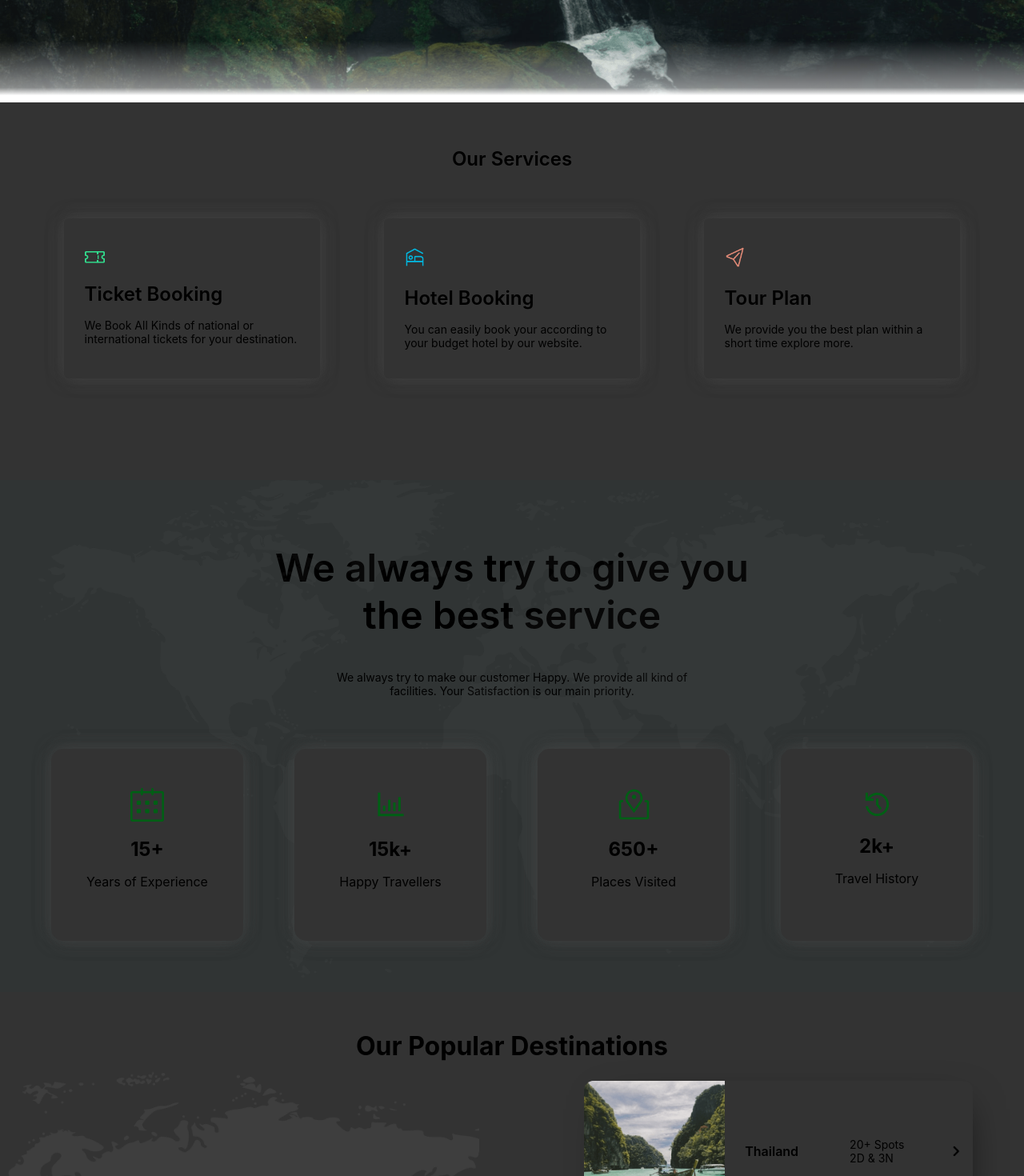
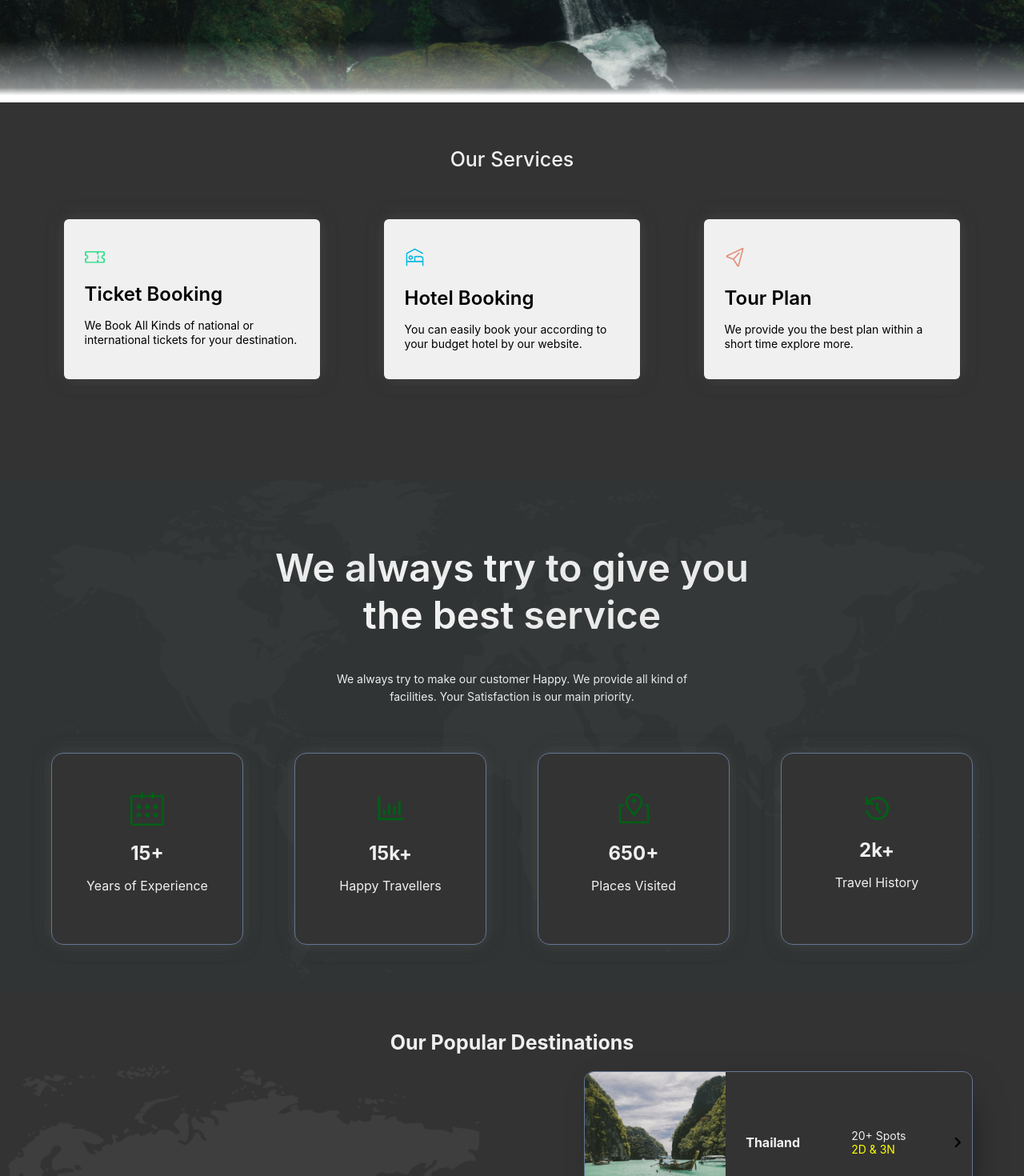
Before and after one commit to nishant-ai/TravelGo, a React (Create React App) app: page / in a window 1280 px wide. Shown: the part 680-2150 px from the top of the page at 80% size. Built offline with nearby package versions, Linux system fonts and the light colour scheme.

Commit message:
colors modifies as per color scheme & texts styles

```diff
--- a/src/components/DestinationCard.js
+++ b/src/components/DestinationCard.js
@@ -21,6 +21,7 @@ export default DestinationCard
 
 const Container = styled.div`
     cursor: pointer;
+    border: 0.5px solid #647696;
     display: flex;
     margin: 2vh 5vw;
     width: 38vw;
@@ -55,12 +56,15 @@ const Content = styled.div`
 `
 
 const Place = styled.div`
-    font-weight: 600;
+    font-weight: 700;
     margin-right: 5vw;
+    color: #f0f0f0;
 `
 
 const Activities = styled.div`
+    color: #f0f0f0;
 `
 
 const Duration = styled.div`
+    color: yellow;
 `
--- a/src/components/Destinations.js
+++ b/src/components/Destinations.js
@@ -44,9 +44,11 @@ const DestinationCards = styled.div`
 
 const Title = styled.div`
     font-weight: 700;
-    font-size: 4vh;
+    font-size: 25px;
     width: 100%;
     text-align: center;
+    font-wieght: 500;
+    color: #f0f0f0;
 `
 
 const Background = styled.img`
--- a/src/components/Service.js
+++ b/src/components/Service.js
@@ -51,11 +51,12 @@ const Container = styled.div`
 
 const ServiceTitle = styled.div`
   width: 100%;
+  color: #f0f0f0;
   display: flex;
   justify-content: center;
   padding-top: 7vh;
-  font-weight: 600;
-  font-size: 3vh;
+  font-weight: 500;
+  font-size: 25px;
 `
 
 const ServiceCardContainer = styled.div`
--- a/src/components/ServiceCard.js
+++ b/src/components/ServiceCard.js
@@ -44,7 +44,7 @@ const ContainerInactive = styled.div`
   flex-direction: column;
   justify-content: center;
   padding: 0 2vw;
-  background: #333333;
+  background: #f0f0f0;
   transition: all 0.2s ease-in-out;
   box-shadow: 6px -6px 20px rgba(88, 88, 88, 0.16),
     -6px 6px 20px rgba(88, 88, 88, 0.16), -6px -6px 20px rgba(88, 88, 88, 0.16),
@@ -73,5 +73,5 @@ const Title = styled.div`
 const Text = styled.div`
   margin-top: 1vh;
   font-size: 14px;
-  //   color: #000000;
+  line-height: 18px;
 `;
--- a/src/components/ServiceStats.js
+++ b/src/components/ServiceStats.js
@@ -37,29 +37,32 @@ const Background = styled.img`
 `
 const CoverTitleu = styled.div` // cover title upper text
   margin-top: 10vh;
-  color: black;
+  color: #f0f0f0;
   font-weight: 600;
   font-size: 6vh;
   text-align: center;
+
 `
 
 const CoverTitle = styled.div`
-  color: black;
+  color: #f0f0f0;
   font-weight: 600;
   font-size: 6vh;
   text-align: center;
 `
 const CoverText = styled.div`
   font-size: 14px;
-  color: black;
+  color: #eee;
   text-align: center;
+  line-height: 22px;
 `
 
 const CoverTextu = styled.div` // cover text upper
   font-size: 14px;
-  color: black;
+  color: #eee;
   padding-top: 5vh;
   text-align: center;
+  line-height: 22px;
 `
 
 const StatsCards = styled.div`
@@ -67,4 +70,5 @@ const StatsCards = styled.div`
   flex: 1;
   justify-content: space-evenly;
   align-items: center;
+  color:#f0f0f0;
 `
--- a/src/components/StatsCard.js
+++ b/src/components/StatsCard.js
@@ -14,6 +14,7 @@ function StatsCard(props) {
 export default StatsCard;
 
 const Container = styled.div`
+  border: 0.5px solid #647696;
   width: 30vh;
   height: 30vh;
   background: #333333;
```
